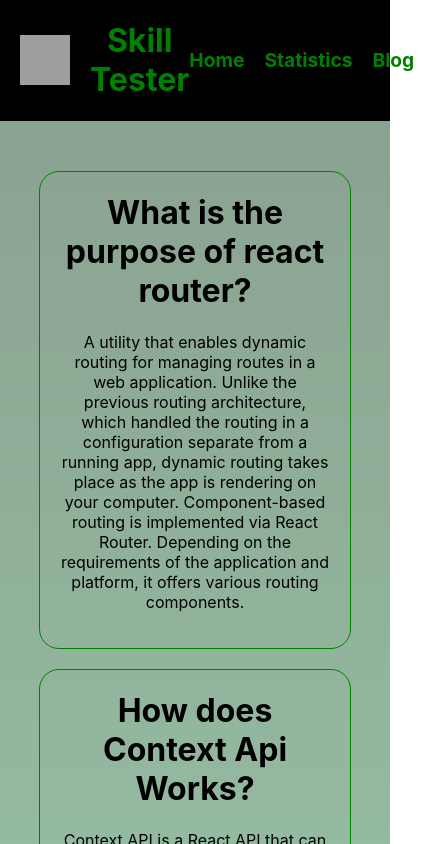
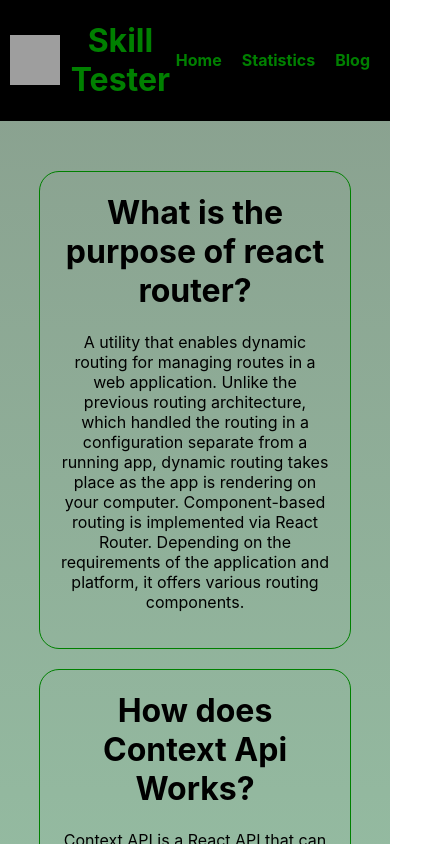
Before and after one commit to Sadia88/Skill-Tester, a React (Create React App) app: page /blog in a window 390 px wide. Shown: the top 844 px of the page, 434 px wide, since content can reach past the window. Built offline with nearby package versions, Linux system fonts and the light colour scheme; grey boxes are pictures that could not be loaded.

Commit message:
completed

```diff
--- a/src/Componets/Header/Header.css
+++ b/src/Componets/Header/Header.css
@@ -31,3 +31,20 @@ padding-right: 20px;
     color: rgb(6, 251, 6);
     font-weight: bolder;
 }
+@media only screen and (max-width: 700px) {
+    .stat{
+      font-size: medium;
+    }
+    .header-left{
+        display: flex;
+        align-items: center;
+        padding-left: 10px;
+    }
+    .header-left img{
+        height: 50px;
+        width: 50px;
+        padding-right: 5px;
+
+    }
+
+}
--- a/src/Componets/Home/Home.css
+++ b/src/Componets/Home/Home.css
@@ -12,5 +12,6 @@
     .topics {
         grid-template-columns: 1fr;
 
+
     }
 }
--- a/src/Componets/Question/Question.js
+++ /dev/null
@@ -1,12 +0,0 @@
-import React from 'react';
-
-const Question = ({question}) => {
-    // console.log(ques)
-    return (
-        <div>
-            <h1>{question}</h1>
-        </div>
-    );
-};
-
-export default Question;
--- a/src/Componets/Questions/Questions.css
+++ b/src/Componets/Questions/Questions.css
@@ -26,7 +26,7 @@ align-content: center;
    font-weight: bold;
 }
 .icon{
-    margin-left: 100px;
+    margin-left: 70px;
 }
 @media only screen and (max-width: 700px) {
     .question {
--- a/src/Componets/Questions/Questions.js
+++ b/src/Componets/Questions/Questions.js
@@ -1,5 +1,5 @@
 import React, { useState } from 'react';
-import Question from '../Question/Question';
+
 import './Questions.css'
 import { ToastContainer, toast } from 'react-toastify';
 import 'react-toastify/dist/ReactToastify.css';
@@ -12,7 +12,7 @@ const Questions = ({questions}) => {
 
 
 const {options,id,question,correctAnswer}=questions
-const [count,setCount]=useState(0)
+
 const notifyCorrect = () => toast("Wow! Correct Answer");
 const notifyIncorrect = () => toast("Alas! Wrong Answer");
 // console.log(options)
@@ -20,17 +20,17 @@ const handleChange =(event) => {
 
 if(event===correctAnswer){
 notifyCorrect()
-setCount(count+1)
+
 
 }
 else{
     notifyIncorrect()
-    setCount(count)
+
 
 
 }
 
- console.log(count)
+
 };
 
 const [isActive, setIsActive] = useState(false);
@@ -41,11 +41,11 @@ const [isActive, setIsActive] = useState(false);
   }
     return (
         <div>
-           <h1>Total correct answer is {count}</h1>
+
             <div className='question'>
 
             <div>
-            <h4>{question.replace(/([^>]+)>/,'')}</h4>
+            <h4>{question.replace(/(<([^>]+)>)/ig, '')}</h4>
 
 
           <p>{options.map(option=>
--- a/src/Componets/Quiz/Quiz.js
+++ b/src/Componets/Quiz/Quiz.js
@@ -1,6 +1,6 @@
 import React from 'react';
 import { useLoaderData } from 'react-router-dom';
-import Question from '../Question/Question';
+
 import Questions from '../Questions/Questions';
 
 
--- a/src/Componets/Topics/Topics.css
+++ b/src/Componets/Topics/Topics.css
@@ -23,3 +23,10 @@ border-radius: 30%;
     padding: 15px;
     font-weight: bold;
 }
+@media only screen and (max-width: 700px) {
+    .topic-container{
+        margin: 10px auto;
+    }
+
+
+}
```
Also changed, not shown: 1 other file (tests, documents, lock files or other folders).
